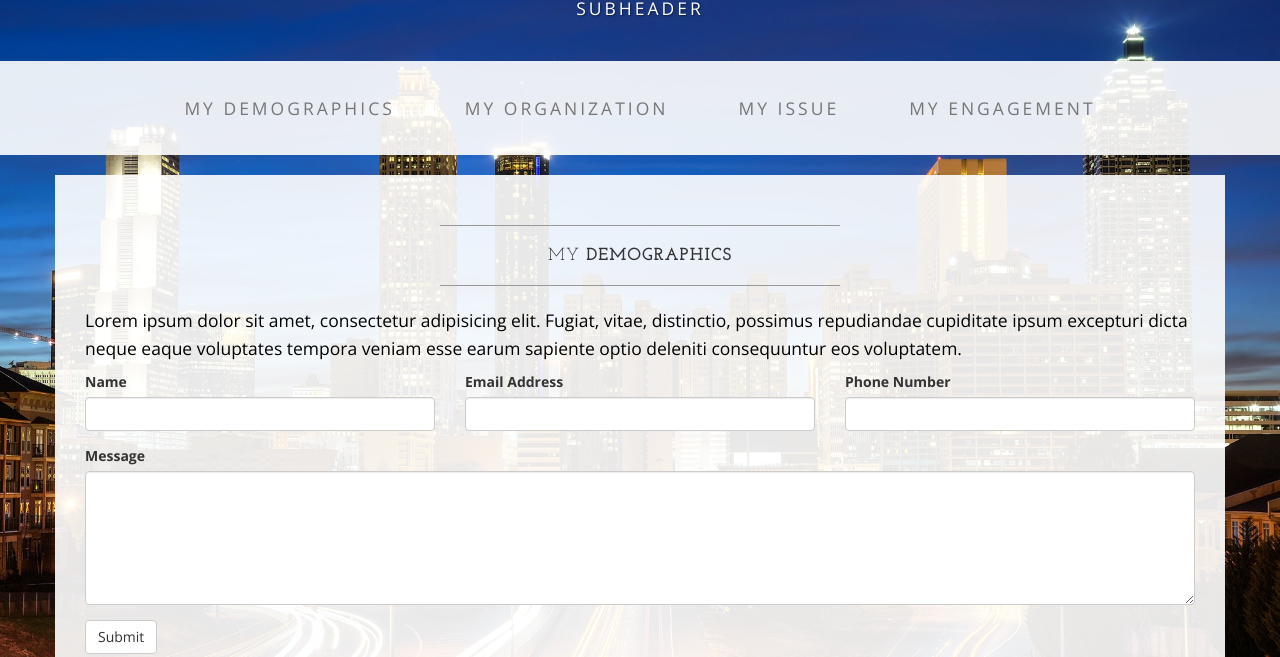
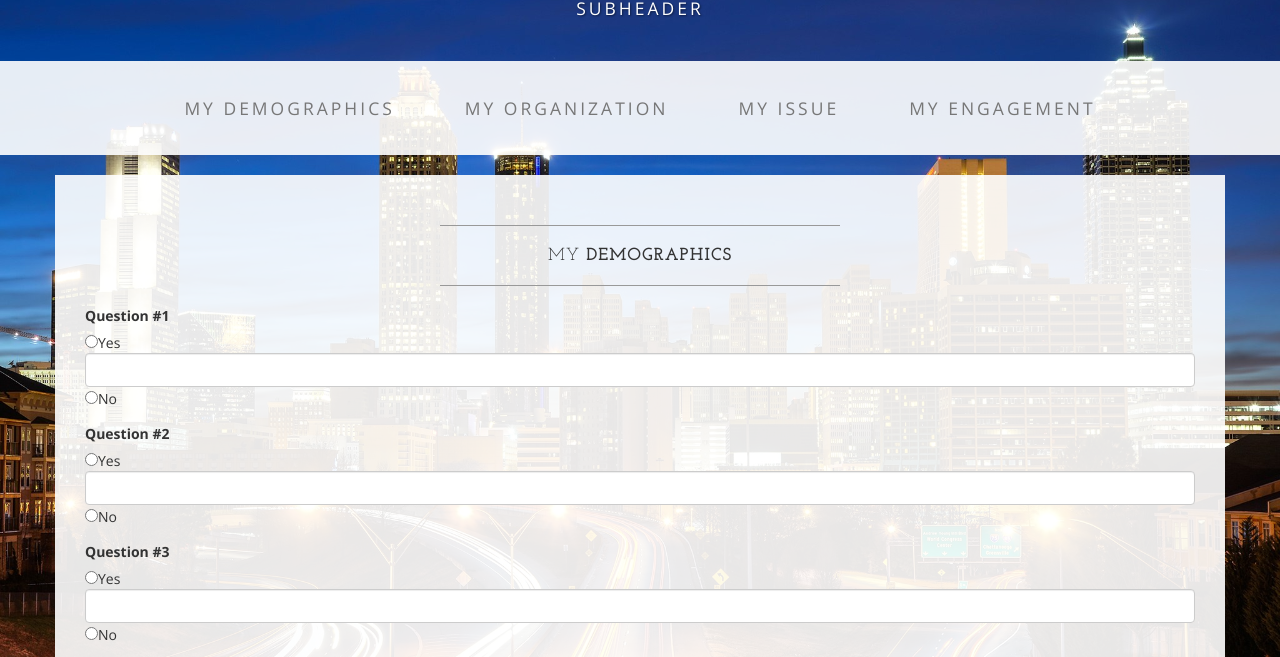
Before and after one commit to CheungAmbrose/Final-Project, a plain HTML site: page startbootstrap-business-casual-gh-pages/index.html in a window 1280 px wide. Shown: the part 115-772 px from the top of the page. Drawn offline with nearby package versions, Linux system fonts and the light colour scheme.

Commit message:
radio Buttons

```diff
--- a/startbootstrap-business-casual-gh-pages/index.html
+++ b/startbootstrap-business-casual-gh-pages/index.html
@@ -81,25 +81,25 @@
                         <strong>Demographics</strong>
                     </h2>
                     <hr>
-                    <p>Lorem ipsum dolor sit amet, consectetur adipisicing elit. Fugiat, vitae, distinctio, possimus repudiandae cupiditate ipsum excepturi dicta neque eaque voluptates tempora veniam esse earum sapiente optio deleniti consequuntur eos voluptatem.</p>
                     <form role="form">
                         <div class="row">
-                            <div class="form-group col-lg-4">
-                                <label>Name</label>
+                            <div class="form-group col-lg-12">
+                                <label>Question #1</label><br>
+                                <input type="radio" name="q1" value="yes">Yes<br>
                                 <input type="text" class="form-control">
+                                <input type="radio" name="q1" value="no">No
                             </div>
-                            <div class="form-group col-lg-4">
-                                <label>Email Address</label>
-                                <input type="email" class="form-control">
+                            <div class="form-group col-lg-12">
+                                <label>Question #2</label><br>
+                                <input type="radio" name="q2" value="yes">Yes<br>
+                                <input type="text" class="form-control">
+                                <input type="radio" name="q2" value="no">No
                             </div>
-                            <div class="form-group col-lg-4">
-                                <label>Phone Number</label>
-                                <input type="tel" class="form-control">
-                            </div>
-                            <div class="clearfix"></div>
                             <div class="form-group col-lg-12">
-                                <label>Message</label>
-                                <textarea class="form-control" rows="6"></textarea>
+                                <label>Question #3</label><br>
+                                <input type="radio" name="q3" value="yes">Yes<br>
+                                <input type="text" class="form-control">
+                                <input type="radio" name="q3" value="no">No
                             </div>
                             <div class="form-group col-lg-12">
                                 <input type="hidden" name="save" value="contact">
```
